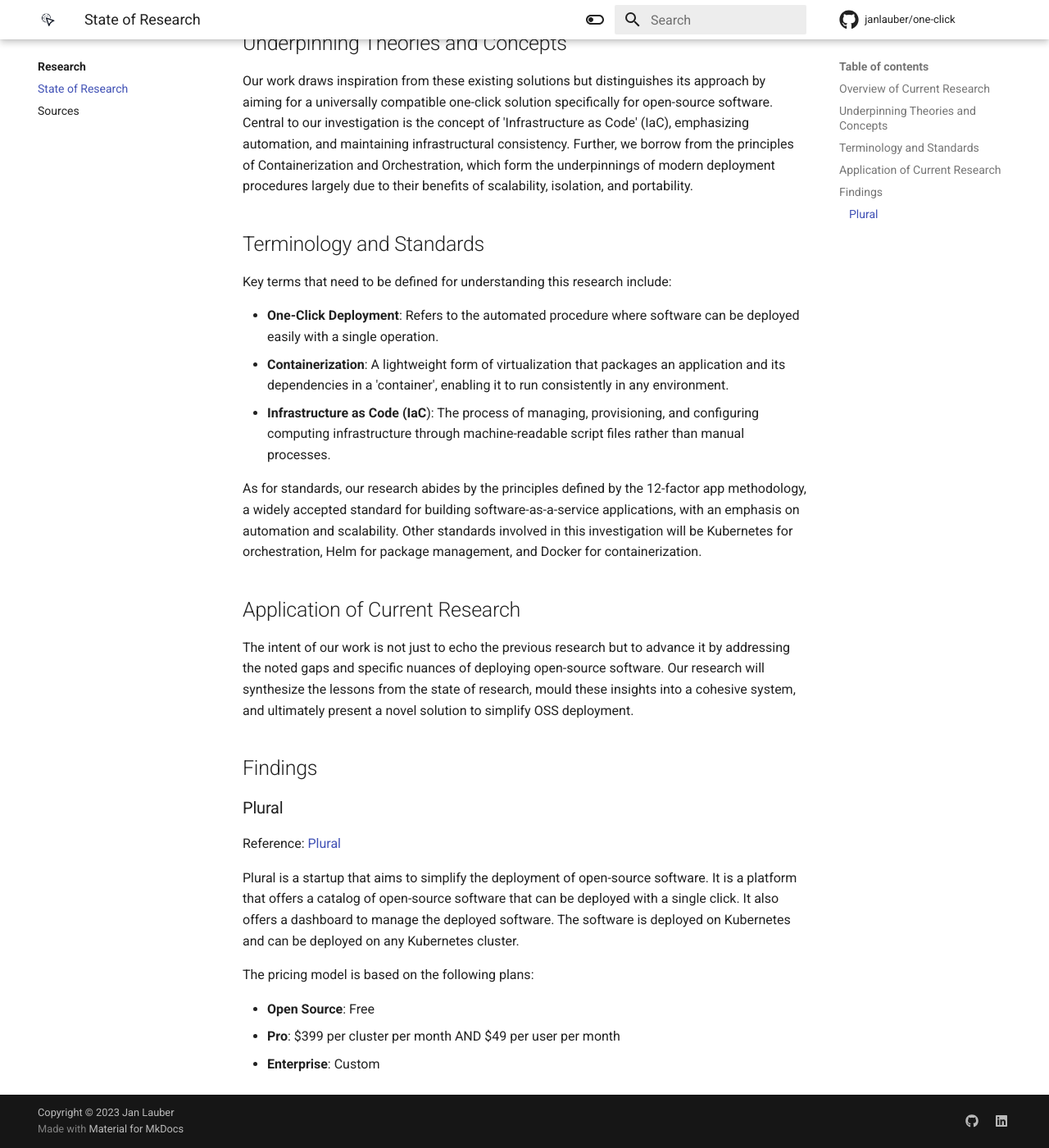
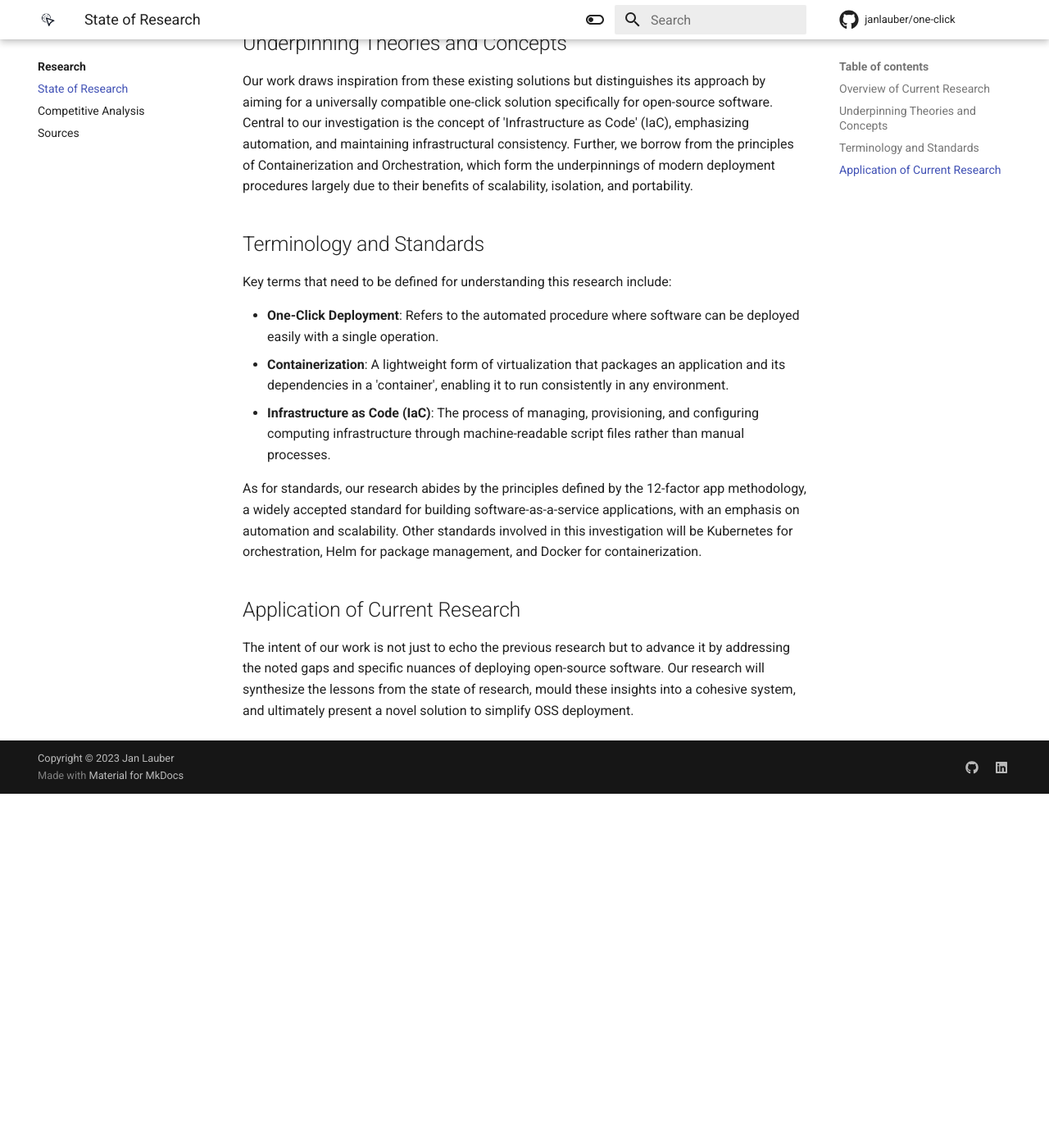
Before and after one commit to janlauber/one-click, an MkDocs documentation site: the page built from docs/research/state-of-research.md, in a window 1280 px wide and 1400 px high, scrolled down 438 px. Shown: the whole window at 82% size. Built offline with MkDocs 1.6.1 and Material for MkDocs 9.7.7, drawn with Linux system fonts in a browser that asks for light colours; comment, search, counter and statistics services are not loaded; after the commit the page ends 1406 px from its top, so only the background shows below that.

Commit message:
docs: add layout for competitive-analysis
Signed-off-by: Jan Lauber <jan.lauber@protonmail.ch>

```diff
--- a/docs/research/state-of-research.md
+++ b/docs/research/state-of-research.md
@@ -14,24 +14,10 @@ Key terms that need to be defined for understanding this research include:
 
 - **One-Click Deployment**: Refers to the automated procedure where software can be deployed easily with a single operation.
 - **Containerization**: A lightweight form of virtualization that packages an application and its dependencies in a 'container', enabling it to run consistently in any environment.
-- **Infrastructure as Code (IaC**): The process of managing, provisioning, and configuring computing infrastructure through machine-readable script files rather than manual processes.
+- **Infrastructure as Code (IaC)**: The process of managing, provisioning, and configuring computing infrastructure through machine-readable script files rather than manual processes.
 
 As for standards, our research abides by the principles defined by the 12-factor app methodology, a widely accepted standard for building software-as-a-service applications, with an emphasis on automation and scalability. Other standards involved in this investigation will be Kubernetes for orchestration, Helm for package management, and Docker for containerization.
 
 ## Application of Current Research
 
 The intent of our work is not just to echo the previous research but to advance it by addressing the noted gaps and specific nuances of deploying open-source software. Our research will synthesize the lessons from the state of research, mould these insights into a cohesive system, and ultimately present a novel solution to simplify OSS deployment.
-
-## Findings
-
-### Plural
-
-Reference: [Plural](../sources.md)
-
-Plural is a startup that aims to simplify the deployment of open-source software. It is a platform that offers a catalog of open-source software that can be deployed with a single click. It also offers a dashboard to manage the deployed software. The software is deployed on Kubernetes and can be deployed on any Kubernetes cluster.
-
-The pricing model is based on the following plans:
-
-- **Open Source**: Free
-- **Pro**: $399 per cluster per month AND $49 per user per month
-- **Enterprise**: Custom
--- a/mkdocs.yaml
+++ b/mkdocs.yaml
@@ -18,6 +18,7 @@ nav:
   - Research:
     - research/index.md
     - State of Research: research/state-of-research.md
+    - Competitive Analysis: research/competitive-analysis.md
     # - Requirements: research/requirements.md
     # - Use Cases: research/use-cases.md
     # - User Stories: research/user-stories.md
```
Also changed, not shown: docs/research/competitive-analysis.md (added, +9 -0 lines), docs/research/competitive-analysis/plural.md (added, +27 -0 lines), docs/research/competitive-analysis/reflex-hosting.md (added, +19 -0 lines), docs/research/competitive-analysis/streamlit-cloud.md (added, +19 -0 lines), docs/research/index.md (+4 -0 lines), docs/research/sources.md (+4 -0 lines).
